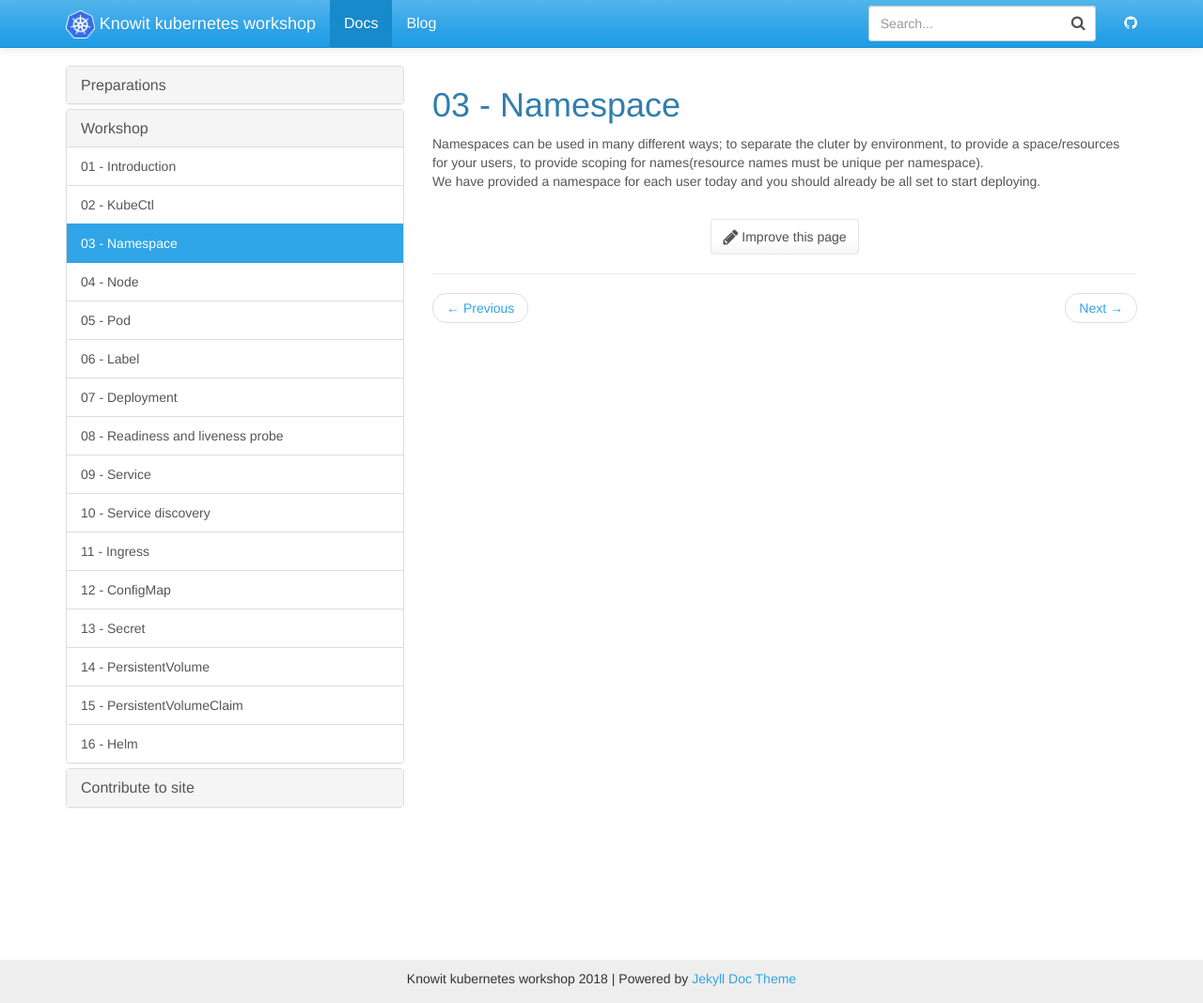
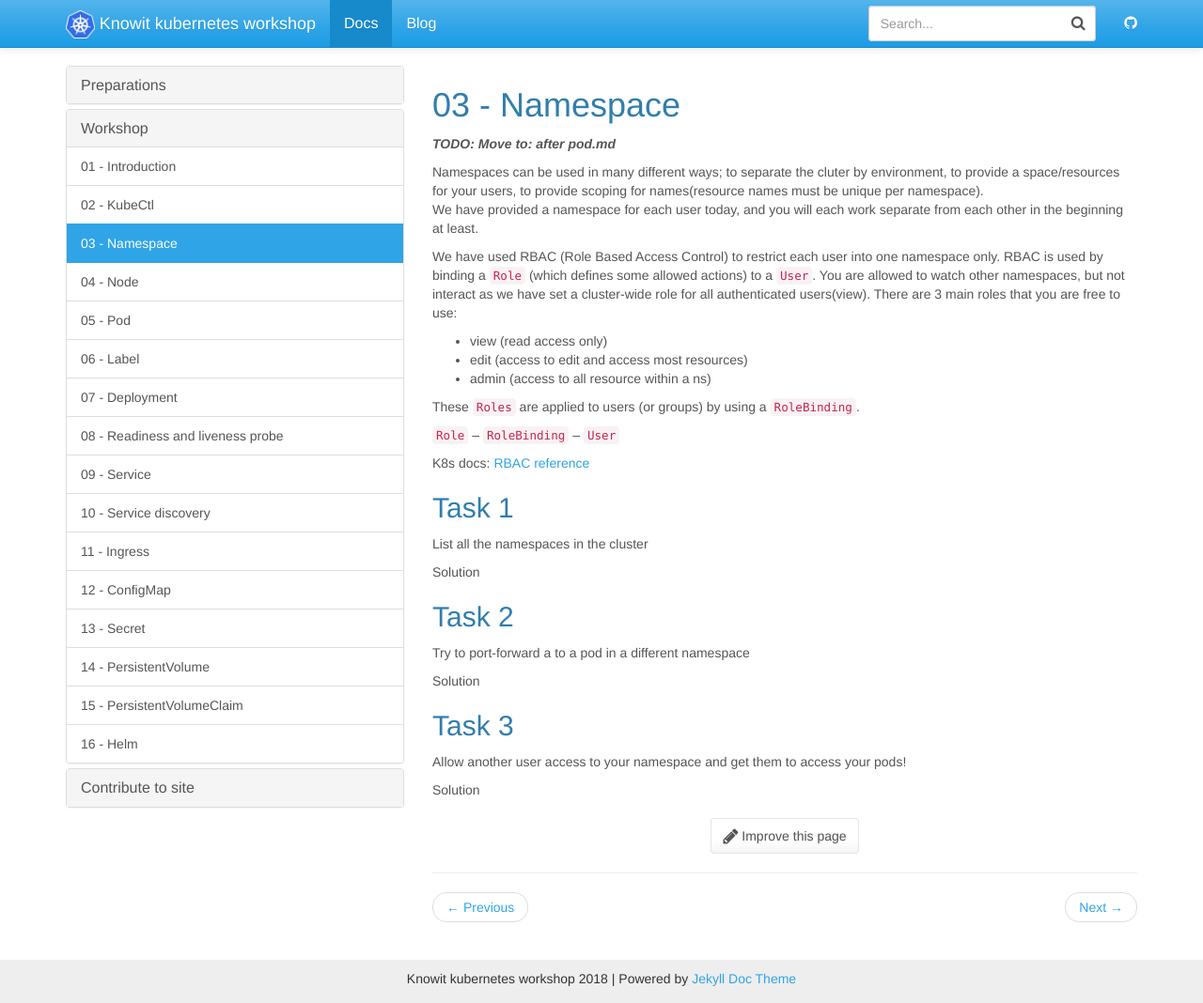
Before and after one commit to knowit/kubernetes-workshop, a Jekyll site: the page built from docs/_docs/workshop/03-namespace.md, in a window 1280 px wide and 1068 px high. Shown: the whole window at 94% size. Built offline with Jekyll 4.4.1, drawn with Linux system fonts in a browser that asks for light colours; nearby versions of some CDN libraries.

Commit message:
kubectl + architecture, namespace and rbac

```diff
--- a/docs/_docs/workshop/03-namespace.md
+++ b/docs/_docs/workshop/03-namespace.md
@@ -2,7 +2,69 @@
 title: 03 - Namespace
 permalink: /docs/03-namespace/
 ---
+***TODO: Move to: after pod.md***
 
 Namespaces can be used in many different ways; to separate the cluter by environment,
 to provide a space/resources for your users, to provide scoping for names(resource names must be unique per namespace).
-We have provided a namespace for each user today and you should already be all set to start deploying.
+We have provided a namespace for each user today, and you will each work separate from each other in the beginning at least.
+
+
+We have used RBAC (Role Based Access Control) to restrict each user into one namespace only.
+RBAC is used by binding a `Role` (which defines some allowed actions) to a `User`.
+You are allowed to watch other namespaces, but not interact as we have set a cluster-wide role for all authenticated users(view). There are 3 main roles that you are free to use:
+- view (read access only)
+- edit (access to edit and access most resources)
+- admin (access to all resource within a ns)
+
+These `Roles` are applied to users (or groups) by using a `RoleBinding`.
+
+`Role` -- `RoleBinding` -- `User`
+
+
+
+K8s docs: [RBAC reference ](http://ubuntu-k8s-3.local:30827/docs/admin/authorization/rbac/)
+## Task 1
+
+List all the namespaces in the cluster
+
+<details>
+ <summary>Solution</summary>
+ <div markdown="1">
+
+### Solution: List namespaces
+
+- `kubectl get ns ` (short hand for namespace)
+
+ </div>
+</details>
+
+## Task 2
+
+Try to port-forward a to a pod in a different namespace
+
+<details>
+ <summary>Solution</summary>
+ <div markdown="1">
+
+### Solution: Try to port forward
+
+- `kubectl port-forward [pod-name] --namespace [namespace]`
+
+ </div>
+</details>
+
+## Task 3
+
+Allow another user access to your namespace and get them to access your pods!
+
+
+<details>
+ <summary>Solution</summary>
+ <div markdown="1">
+
+### Solution: Allowing Access
+
+- `kubectl create rolebinding [new-rolebinding-name] --user=[username] --clusterrole=[edit|admin]`
+
+ </div>
+</details>
```
Also changed, not shown: docs/_docs/workshop/02-kubectl.md (+48 -5 lines), docs/assets/img/k8s-architecture.png (added).
